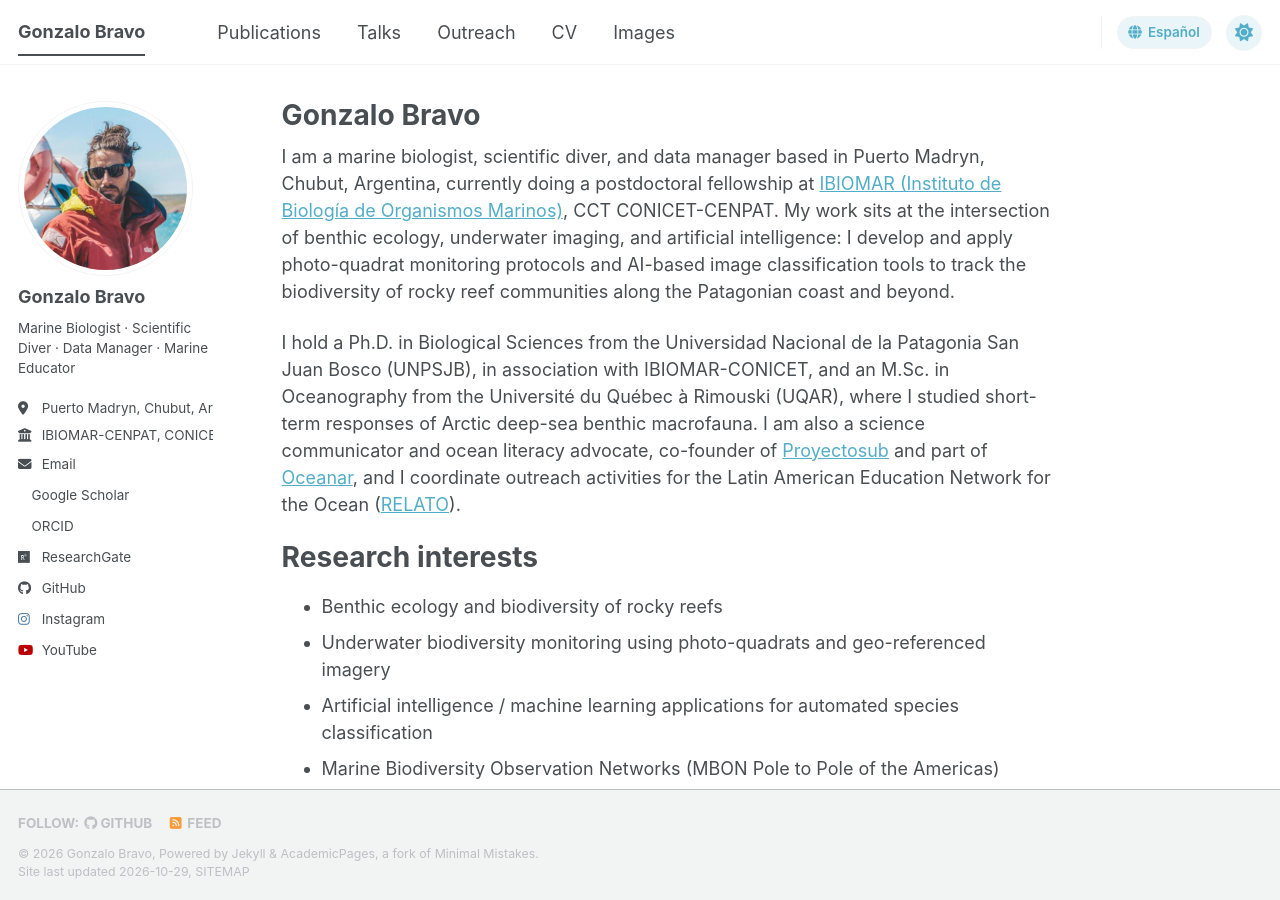
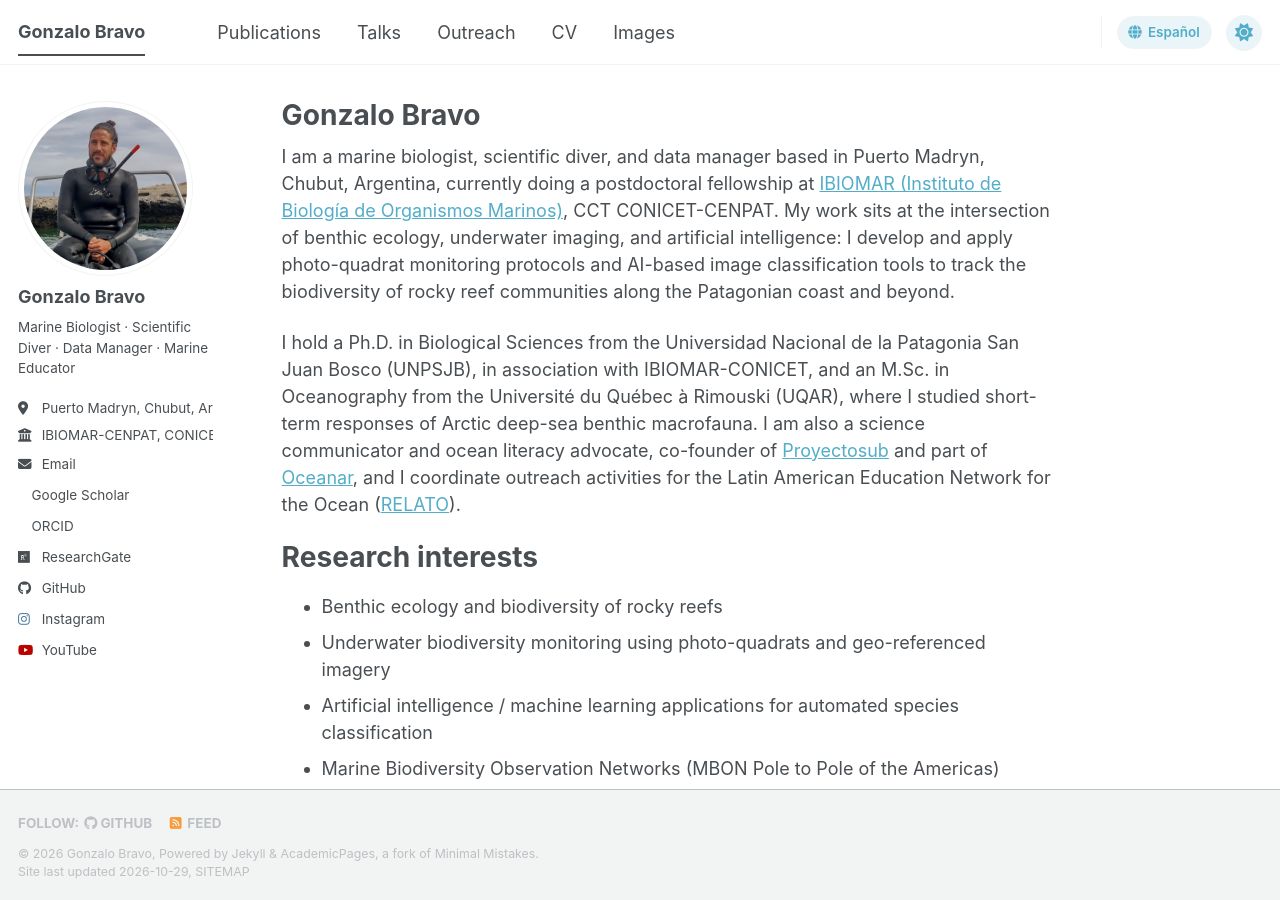
Before and after one commit to gonzalobravoargentina/gonzalobravoargentina.github.io, a Jekyll site: the page built from _pages/about.md, in a window 1280 px wide and 900 px high. Built offline with Jekyll 4.4.1, drawn with Linux system fonts in a browser that asks for light colours; a style sheet for code colours, icons or effects is not loaded.

Commit message:
Update website profile portrait with supplied diving photograph

```diff
--- a/_config.yml
+++ b/_config.yml
@@ -22,7 +22,7 @@
 #               Additional customization can be done by editing /_includes/author-profile.html
 author:
   # Biographic information
-  avatar           : "profile.png"
+  avatar           : "profile-diving.jpg"
   name             : "Gonzalo Bravo"
   pronouns         : # example: "she/her"
   bio              : "Marine Biologist · Scientific Diver · Data Manager · Marine Educator"
```
Also changed, not shown: README.md (+1 -1 lines), images/profile-diving.jpg (added).
